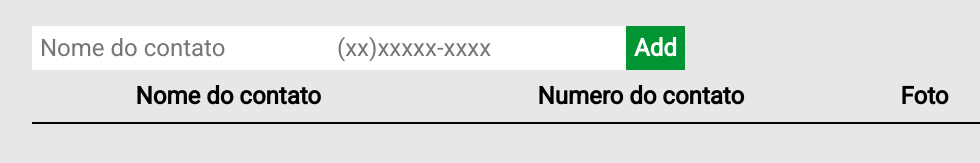
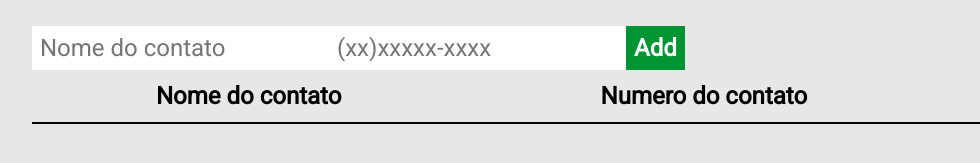
Before and after one commit to marcusgambogi10/Projeto2-agenda, a plain HTML site: page index.html in a window 1280 px wide. Shown: the part 161-324 px from the top of the page, without its empty margins (128-1108 px from the left). Drawn offline with Linux system fonts and the light colour scheme; a web font is replaced by a local one.

Commit message:
tirar o nome foto coluna3

```diff
--- a/index.html
+++ b/index.html
@@ -25,7 +25,7 @@
                 <tr>
                     <th>Nome do contato</th>
                     <th>Numero do contato</th>
-                    <th>Foto</th>
+                    <th></th>
                 </tr>
             </thead>
             <tbody>
```
